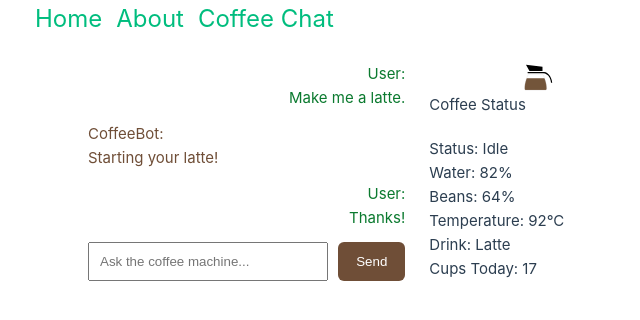
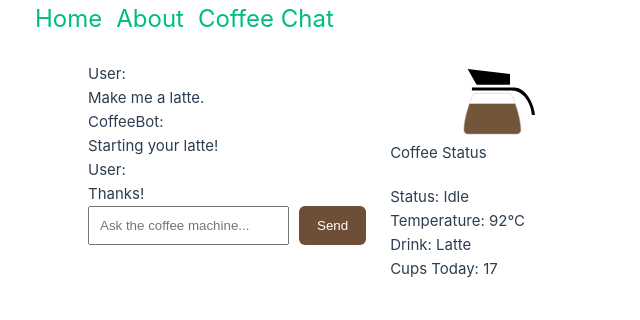
Before and after one commit to vmw1902/coffee-chat, a Vue app in the folder src/modules/webapp/: page /chat in a window 1280 px wide. Shown: the top 320 px of the page, without its empty margins (0-640 px from the left). Built offline with nearby package versions, Linux system fonts and the light colour scheme; the HTML template or start-up script is replaced by a standard one.

Commit message:
broken code in CoffeeChat.Vue

```diff
--- a/src/modules/webapp/src/pages/coffee/components/CoffeeChat.vue
+++ b/src/modules/webapp/src/pages/coffee/components/CoffeeChat.vue
@@ -1,7 +1,11 @@
 <template>
   <div class="flex flex-col">
     <div>
-      <div v-for="message in messages" :key="message.id" :class="message.sender">
+      <div
+        v-for="message in messages"
+        :key="message.sender + message.text"
+        :class="message.sender === 'CoffeeBot' ? 'coffee-bot' : 'user'"
+      >
         <strong>{{ message.sender }}:</strong>
         <p>{{ message.text }}</p>
       </div>
@@ -26,17 +30,14 @@ const newMessage = ref('')
 
 const messages = ref([
   {
-    id: 1,
     sender: 'User',
     text: 'Make me a latte.',
   },
   {
-    id: 2,
     sender: 'CoffeeBot',
     text: 'Starting your latte!',
   },
   {
-    id: 3,
     sender: 'User',
     text: 'Thanks!',
   },
--- a/src/modules/webapp/src/pages/coffee/components/CoffeeStatus.vue
+++ b/src/modules/webapp/src/pages/coffee/components/CoffeeStatus.vue
@@ -5,8 +5,6 @@
 
     <div class="info">
       <p><strong>Status:</strong> {{ status }}</p>
-      <p><strong>Water:</strong> {{ waterLevel }}%</p>
-      <p><strong>Beans:</strong> {{ beanLevel }}%</p>
       <p><strong>Temperature:</strong> {{ temperature }}°C</p>
       <p><strong>Drink:</strong> {{ currentDrink }}</p>
       <p><strong>Cups Today:</strong> {{ cupsToday }}</p>
@@ -15,17 +13,34 @@
 </template>
 
 <script setup lang="ts">
-import { ref } from 'vue'
 import CoffePot from './CoffePot.vue'
 
-const coffeeLevel = ref(0.75)
-const machineName = 'CoffeeBot test'
-const status = 'Idle'
-const waterLevel = 82
-const beanLevel = 64
-const temperature = 92
-const currentDrink = 'Latte'
-const cupsToday = 17
+const props = defineProps({
+  machineName: {
+    type: String,
+    default: 'CoffeeBot test',
+  },
+  status: {
+    type: String,
+    default: 'Idle',
+  },
+  coffeeLevel: {
+    type: Number,
+    default: 0.75,
+  },
+  temperature: {
+    type: Number,
+    default: 92,
+  },
+  currentDrink: {
+    type: String,
+    default: 'Latte',
+  },
+  cupsToday: {
+    type: Number,
+    default: 17,
+  },
+})
 </script>
 
 <style scoped>
--- a/src/modules/webapp/src/pages/coffee/views/CoffeeChatView.vue
+++ b/src/modules/webapp/src/pages/coffee/views/CoffeeChatView.vue
@@ -1,6 +1,6 @@
 <template>
   <div class="flex flex-row gap-6 p-6">
-    <CoffeeChat class="flex-1" />
+    <CoffeeChat />
     <CoffeeStatus />
   </div>
 </template>
```
